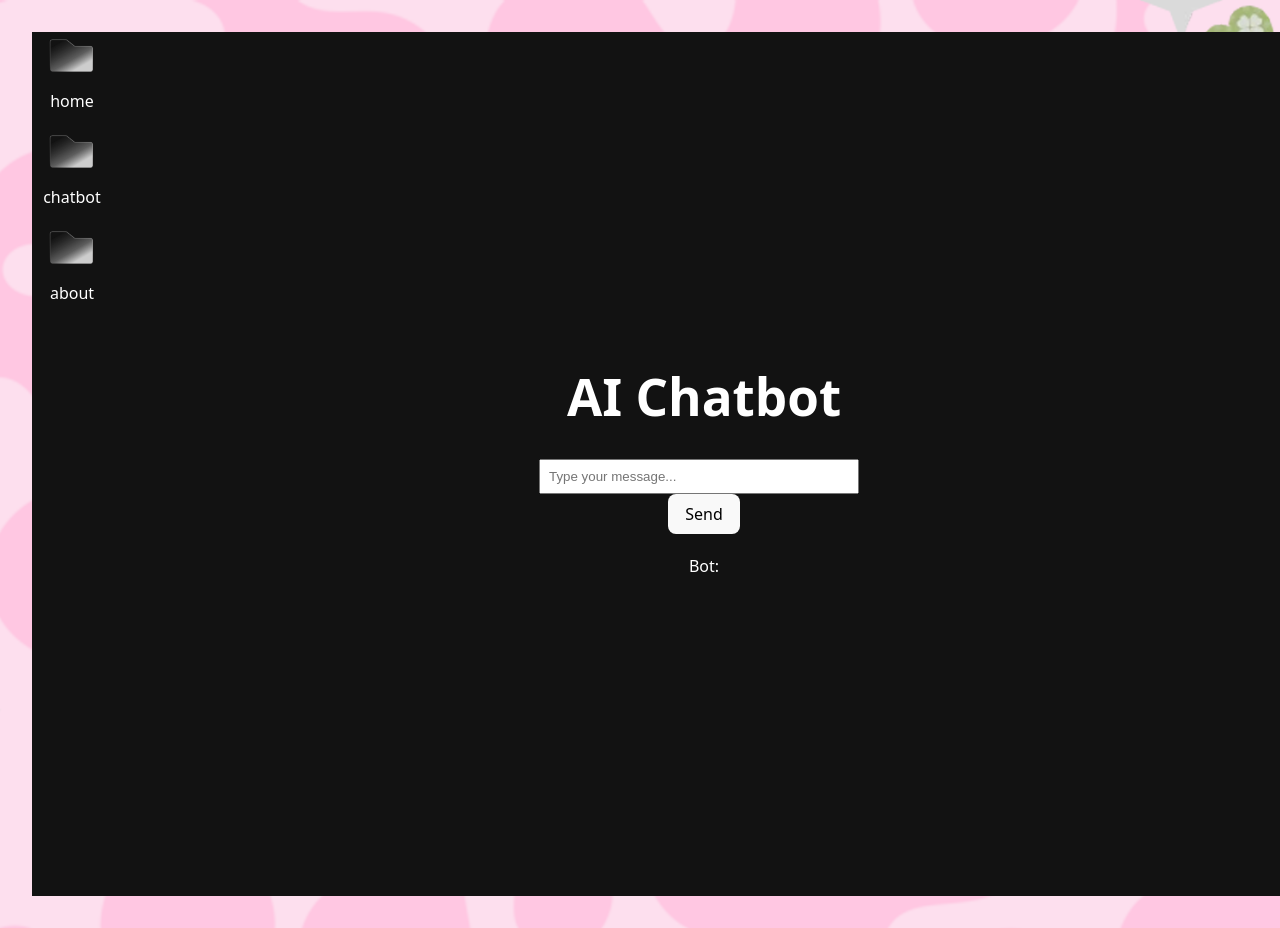
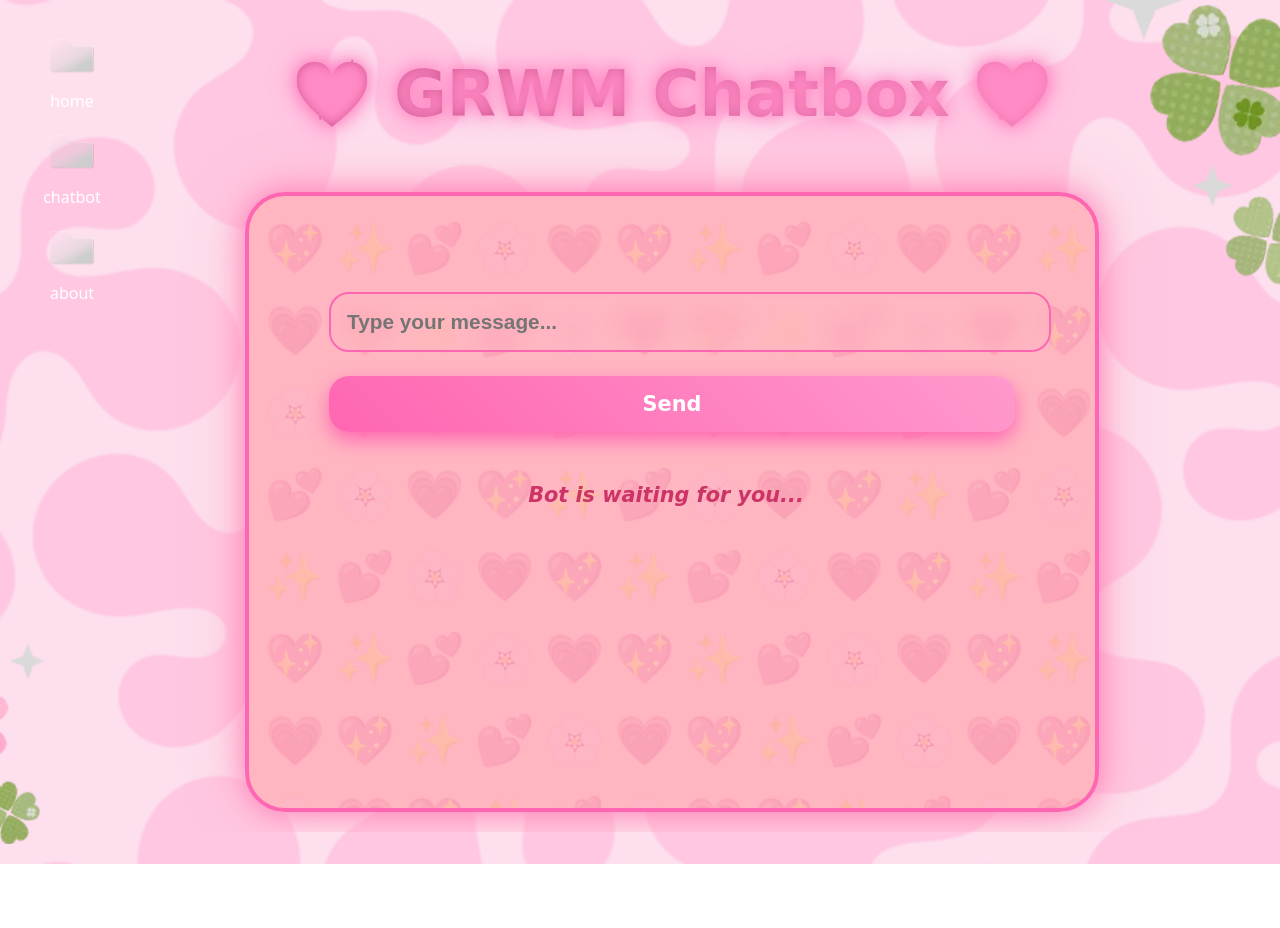
Before and after one commit to Ellievca/Girlathon, a React (Vite) app in the folder my-vite-app/: page /chatbot in a window 1280 px wide. After the commit the page ends 864 px from the top, so only its background shows below. Built offline with nearby package versions, Linux system fonts and the light colour scheme.

Commit message:
Initial commit with working backend and frontend

```diff
--- a/my-vite-app/src/Chatbot.jsx
+++ b/my-vite-app/src/Chatbot.jsx
@@ -2,17 +2,53 @@ import React, { useState } from 'react';
 
 function Chatbot() {
   const [input, setInput] = useState('');
-  const [reply, setReply] = useState('');
+  const [chatHistory, setChatHistory] = useState([]);
+
+  // Keywords for GRWM-related questions
+  const grwmKeywords = [
+    'makeup', 'skincare', 'hair', 'outfit', 'dress', 'beauty', 'glow',
+    'routine', 'eyeshadow', 'lipstick', 'foundation', 'highlight', 'contour',
+    'nails', 'style', 'brush', 'grwm', 'ready', 'get ready', 'cute', 'girly'
+  ];
+
+  const containsGRWM = (text) => {
+    const lowerText = text.toLowerCase();
+    return grwmKeywords.some(keyword => lowerText.includes(keyword));
+  };
 
   const sendMessage = async () => {
-    const res = await fetch('https://girlathon-bjjt.onrender.com/chat', {
+    if (!input.trim()) return;
+
+    // Add user's message to chat history
+    setChatHistory(prev => [...prev, { sender: 'user', text: input }]);
+
+    // If message isn't GRWM related, reply with polite reminder
+    if (!containsGRWM(input)) {
+      const politeReply = "I'm here to help with GRWM (Get Ready With Me) questions! Please ask me something about makeup, skincare, outfits, or beauty tips 💖✨";
+      setChatHistory(prev => [...prev, { sender: 'bot', text: politeReply }]);
+      setInput('');
+      return;
+    }
+
+    try {
+      const response = await fetch('', {
         method: 'POST',
         headers: { 'Content-Type': 'application/json' },
-      body: JSON.stringify({ message: input })
+        body: JSON.stringify({ message: input }),
       });
-    const data = await res.json();
-    setReply(data.response);
+      const data = await response.json();
+
+      // Add bot's reply to chat history
+      setChatHistory(prev => [...prev, { sender: 'bot', text: data.response }]);
+      setInput('');
+    } catch (error) {
+      const errorReply = "Oops, something went wrong. Please try again later 💕";
+      setChatHistory(prev => [...prev, { sender: 'bot', text: errorReply }]);
+      setInput('');
+    }
   };
+
+  const emojis = ['💖', '✨', '💕', '🌸', '💗'];
 
   return (
     <div style={{
@@ -21,22 +57,192 @@ function Chatbot() {
       margin: 0,
       display: 'flex',
       flexDirection: 'column',
-        justifyContent: 'center',
+      justifyContent: 'flex-start',
       alignItems: 'center',
-        backgroundColor: '#121212',
-        color: 'white',
+      background: 'transparent',
+      fontFamily: "'Comic Sans MS', cursive, sans-serif",
+      color: '#3a003a',
       textAlign: 'center',
+      paddingTop: '10rem',
+      boxSizing: 'border-box',
+      overflow: 'hidden',
+      position: 'relative',
+      paddingBottom: '3rem',
+    }}>
+      {/* Floating emoji background */}
+      <style>{`
+        @keyframes floatEmojis {
+          0%, 100% { transform: translateY(0); }
+          50% { transform: translateY(8px); }
+        }
+        @keyframes glowPulse {
+          0%, 100% { text-shadow: 0 0 10px #ff99cc, 0 0 20px #ff66b2; }
+          50% { text-shadow: 0 0 20px #ff66b2, 0 0 40px #ff99cc; }
+        }
+      `}</style>
+
+      {/* Fixed Header */}
+      <h1 style={{
+        fontWeight: 'bold',
+        fontSize: '4rem',
+        marginBottom: '3rem',
+        zIndex: 10,
+        position: 'fixed',
+        top: '1rem',
+        background: 'linear-gradient(45deg,rgb(161, 40, 100), #ff99cc)',
+        WebkitBackgroundClip: 'text',
+        WebkitTextFillColor: 'transparent',
+        width: '100%',
+        textAlign: 'center',
+        userSelect: 'none',
+        pointerEvents: 'none',
+        animation: 'glowPulse 3s ease-in-out infinite',
+      }}>
+        💖 GRWM Chatbox 💖
+      </h1>
+
+      {/* Chatbox wrapper */}
+      <div style={{
+        position: 'relative',
+        zIndex: 5,
+        width: '750px',
+        maxWidth: '95vw',
+        minHeight: '500px',
+        borderRadius: '40px',
+        padding: '4rem 3rem 3rem 3rem',
+        background: 'linear-gradient(135deg,rgb(255, 182, 193) 0%, #ffb6c1 100%)',
+        boxShadow: '0 0 30px #ff69b4cc, 0 0 60px #ffb6c1cc',
+        display: 'flex',
+        flexDirection: 'column',
+        alignItems: 'stretch',
+        overflow: 'hidden',
+        border: '4px solid #ff66b2',
+      }}>
+        {/* Emoji background */}
+        <div style={{
+          position: 'absolute',
+          top: 0, left: 0, right: 0, bottom: 0,
+          fontSize: '3rem',
+          display: 'grid',
+          gridTemplateColumns: 'repeat(14, 1fr)',
+          gridTemplateRows: 'repeat(12, 1fr)',
+          gap: '10px',
+          padding: '1rem',
+          opacity: 0.15,
+          userSelect: 'none',
+          pointerEvents: 'none',
+          zIndex: 0,
+        }}>
+          {Array(168).fill(0).map((_, i) => {
+            const emoji = emojis[i % emojis.length];
+            const colorHue = 320 + (i % 10) * 5;
+            return (
+              <span key={i} style={{
+                color: `hsl(${colorHue}, 85%, 80%)`,
+                filter: 'drop-shadow(0 0 1px #ff66b2)',
+              }}>{emoji}</span>
+            );
+          })}
+        </div>
+
+        {/* Chat UI container */}
+        <div style={{
+          position: 'relative',
+          zIndex: 1,
+          borderRadius: '30px',
           padding: '2rem',
+          display: 'flex',
+          flexDirection: 'column',
+          alignItems: 'stretch',
+          minHeight: '420px',
+          background: 'transparent',
+          color: '#900048',
+          fontWeight: '600',
+          fontSize: '1.3rem',
         }}>
-      <h1>AI Chatbot</h1>
           <input
             value={input}
             onChange={(e) => setInput(e.target.value)}
             placeholder="Type your message..."
-        style={{ padding: '8px', width: '300px', marginRight: '10px' }}
+            style={{
+              padding: '16px',
+              width: '100%',
+              borderRadius: '20px',
+              border: '2px solid #ff66b2',
+              outline: 'none',
+              fontSize: '1.3rem',
+              boxShadow: 'inset 0 0 12px #ffb6c1',
+              marginBottom: '1.5rem',
+              fontWeight: '600',
+              color: '#333',
+              backgroundColor: 'rgba(255 182 193 / 0.4)',
+              backdropFilter: 'blur(8px)',
+            }}
+            aria-label="Message input"
+            onKeyDown={(e) => { if (e.key === 'Enter') sendMessage(); }}
           />
-      <button onClick={sendMessage} style={{ padding: '8px 16px' }}>Send</button>
-      <p style={{ marginTop: '20px' }}>Bot: {reply}</p>
+          <button
+            onClick={sendMessage}
+            style={{
+              background: 'linear-gradient(45deg, #ff66b2, #ff99cc)',
+              border: 'none',
+              padding: '16px 25px',
+              borderRadius: '20px',
+              color: 'white',
+              fontWeight: 'bold',
+              fontSize: '1.3rem',
+              cursor: 'pointer',
+              boxShadow: '0 8px 20px #ff66b2',
+              transition: 'all 0.3s ease',
+              width: '100%',
+              marginBottom: '2rem',
+            }}
+            aria-label="Send message"
+          >
+            Send
+          </button>
+
+          <div style={{
+            flexGrow: 1,
+            overflowY: 'auto',
+            paddingRight: '12px',
+            lineHeight: '1.5',
+            textAlign: 'left',
+            userSelect: 'text',
+            whiteSpace: 'pre-wrap',
+            wordWrap: 'break-word',
+          }}>
+            {chatHistory.length === 0 && (
+              <p style={{
+                color: '#cc3366',
+                fontWeight: '600',
+                fontStyle: 'italic',
+                userSelect: 'none',
+                marginTop: '1rem',
+                textAlign: 'center'
+              }}>
+                Bot is waiting for you...
+              </p>
+            )}
+
+            {chatHistory.map((msg, idx) => (
+              <div key={idx} style={{
+                backgroundColor: msg.sender === 'bot' ? 'rgba(255 228 236 / 0.7)' : 'rgba(255 182 193 / 0.5)',
+                padding: '18px 24px',
+                borderRadius: msg.sender === 'bot' ? '30px 30px 30px 10px' : '30px 30px 10px 30px',
+                boxShadow: '0 0 15px #ff66b2',
+                maxWidth: '85%',
+                marginBottom: '1rem',
+                color: '#900048',
+                alignSelf: msg.sender === 'bot' ? 'flex-start' : 'flex-end',
+                fontWeight: '600',
+              }}>
+                {msg.sender === 'bot' ? 'Bot: ' : 'You: '}{msg.text}
+              </div>
+            ))}
+          </div>
+        </div>
+      </div>
     </div>
   );
 }
```
Also changed, not shown: 2 other files (tests, documents, lock files or other folders). Lines whose indentation alone changed are shown as unchanged.
